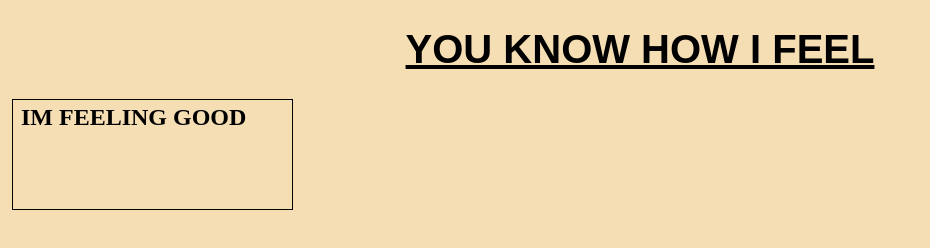
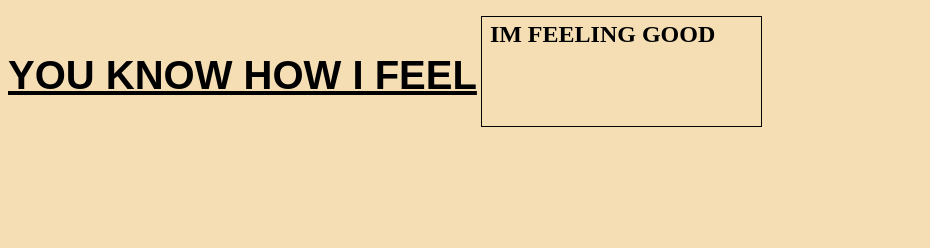
Before and after one commit to Henrique-nte/Fundamentos-do-Desenvolvimento-WEB, a plain HTML site: page index.html in a window 1280 px wide. Shown: the whole page, without its empty margins (0-930 px from the left). Drawn offline with Linux system fonts and the light colour scheme.

Commit message:
Update index.html

```diff
--- a/index.html
+++ b/index.html
@@ -9,8 +9,14 @@
 </head>
 
 <body>
-    <h1 class="font">YOU KNOW HOW I FEEL</h1>
-    <h2 class="box">IM FEELING GOOD</h2>
+    <div class="center">
+        <div>
+            <h1 class="font">YOU KNOW HOW I FEEL</h1>
+
+        </div>
+        <h2 class="box">IM FEELING GOOD</h2>
+
+    </div>
 </body>
 
 </html>
```
